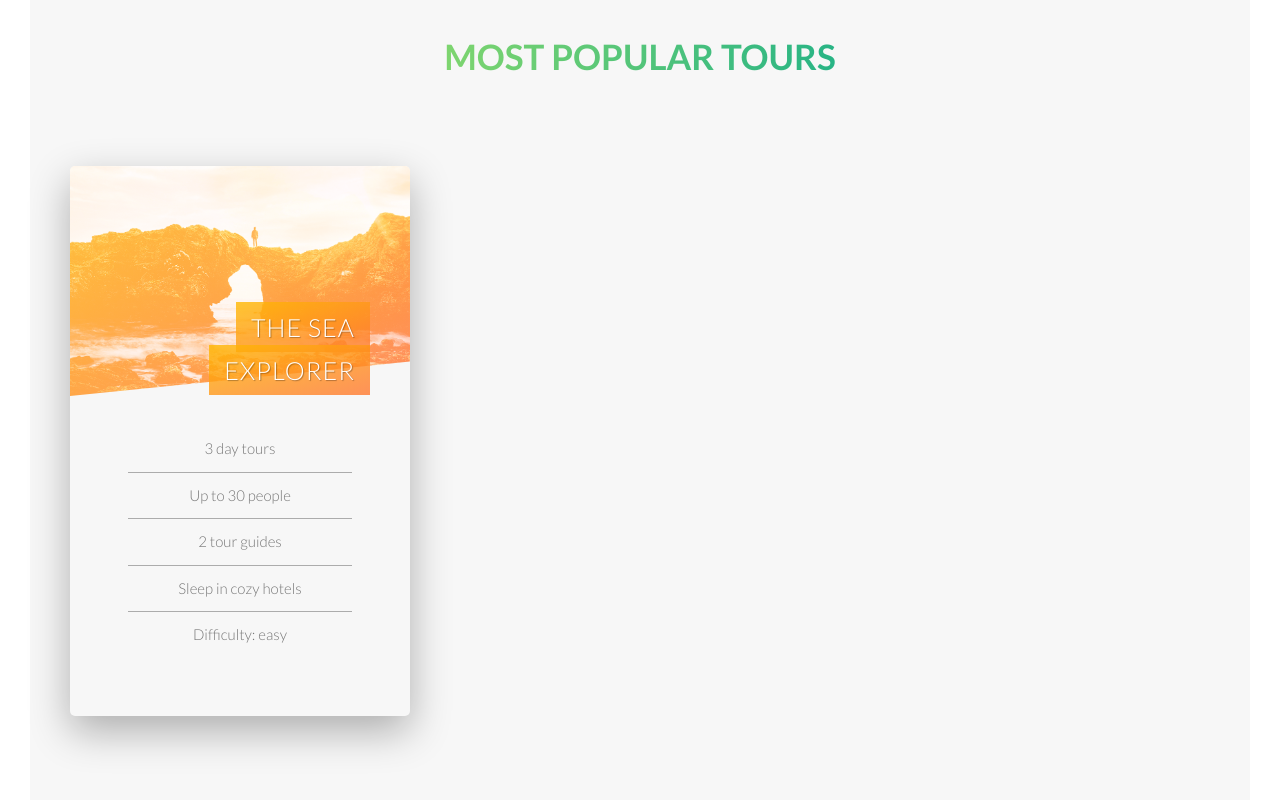
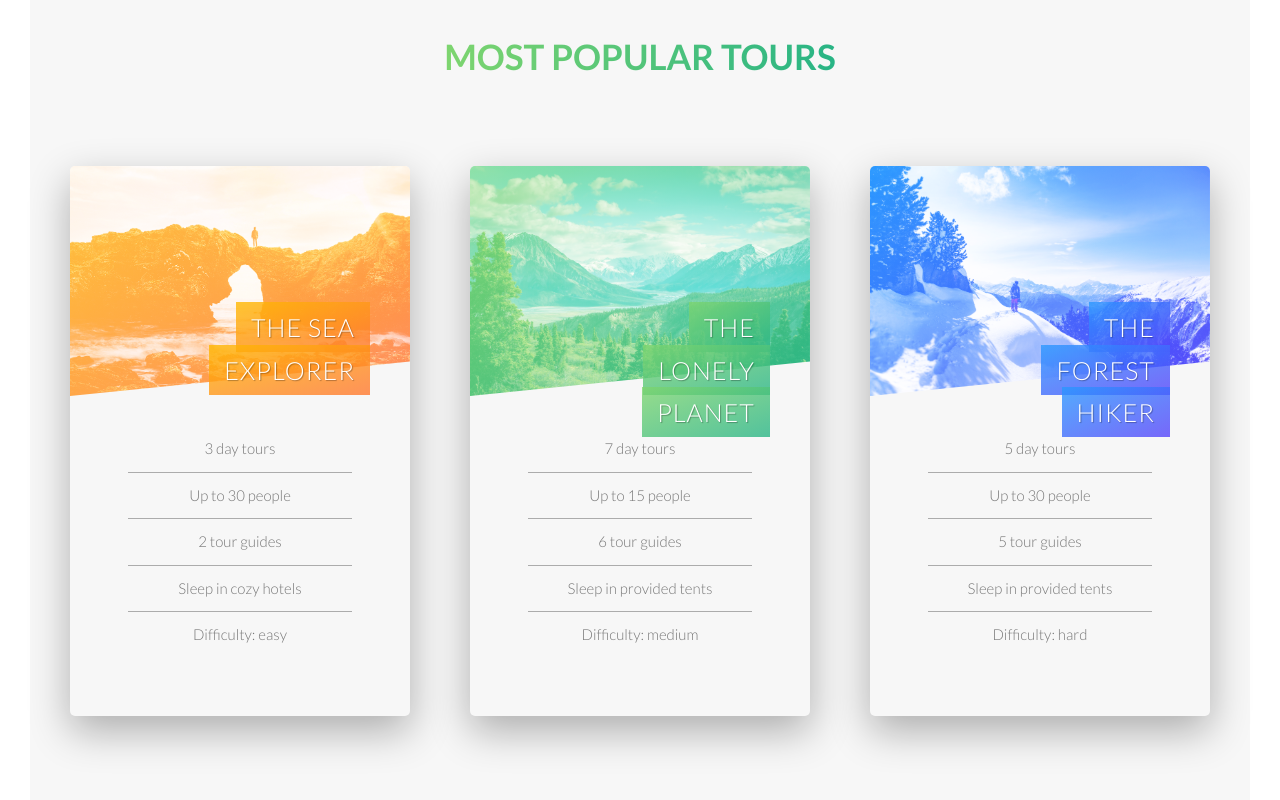
Before and after one commit to MoathDawahreh/advanced-css-nature, a website: page index.html in a window 1280 px wide. Shown: the part 2454-3254 px from the top of the page. Drawn offline with Linux system fonts and the light colour scheme.

Commit message:
complete-cards

```diff
--- a/index.html
+++ b/index.html
@@ -42,8 +42,8 @@
 						<p class="paragraph">
 							Lorem ipsum dolor sit amet consectetur adipisicing elit. Sunt vel,
 							doloremque quaerat sapiente incidunt sequi repellat? Vel dicta
-							repellendus labore! Ratione placeat laboriosam quaeque
-							possimus exercitationem ab, velit delectus.
+							repellendus labore! Ratione placeat laboriosam quaeque possimus
+							exercitationem ab, velit delectus.
 						</p>
 
 						<h3 class="heading-tertiary u-margin-bottom-small">
@@ -52,8 +52,7 @@
 						<p class="paragraph">
 							Lorem ipsum dolor sit amet consectetur, adipisicing elit. A optio,
 							sed expedita hic adipisci nemo sequi non velit rem consequatur
-							corrupti? eius vero aperiam deleniti amet, in esse
-							consequuntur.
+							corrupti? eius vero aperiam deleniti amet, in esse consequuntur.
 						</p>
 						<a href="#" class="btn-text">Learn More &rarr;</a>
 					</div>
@@ -164,13 +163,76 @@
 								</div>
 							</div>
 							<div class="card__side card__side--back card__side--back-1">
-								itia repellendus magnam quidem ipsa molestiae quod eius
-								providentque harum.
+								<div class="card_cta">
+									<div class="card__price-box">
+										<p class="card__price-only">Only</p>
+										<p class="card__price-value">$297</p>
+									</div>
+									<a href="#popup" class="btn btn--white">Book now!</a>
+								</div>
 							</div>
 						</div>
 					</div>
-					<div class="col-1-of-3"><div class="card"></div></div>
-					<div class="col-1-of-3"><div class="card"></div></div>
+					<div class="col-1-of-3">
+						<div class="card">
+							<div class="card__side card__side--front">
+								<div class="card__picture card__picture--2">&nbsp;</div>
+								<h4 class="card__heading">
+									<span class="card__heading-span card__heading-span--2"
+										>The Lonely Planet</span
+									>
+								</h4>
+								<div class="card__details">
+									<ul>
+										<li>7 day tours</li>
+										<li>Up to 15 people</li>
+										<li>6 tour guides</li>
+										<li>Sleep in provided tents</li>
+										<li>Difficulty: medium</li>
+									</ul>
+								</div>
+							</div>
+							<div class="card__side card__side--back card__side--back-2">
+								<div class="card_cta">
+									<div class="card__price-box">
+										<p class="card__price-only">Only</p>
+										<p class="card__price-value">$497</p>
+									</div>
+									<a href="#popup" class="btn btn--white">Book now!</a>
+								</div>
+							</div>
+						</div>
+					</div>
+					<div class="col-1-of-3"><div class="card">
+							<div class="card__side card__side--front">
+								<div class="card__picture card__picture--3">&nbsp;</div>
+								<h4 class="card__heading">
+									<span class="card__heading-span card__heading-span--3"
+										>The Forest Hiker</span
+									>
+								</h4>
+								<div class="card__details">
+									<ul>
+										<li>5 day tours</li>
+										<li>Up to 30 people</li>
+										<li>5 tour guides</li>
+										<li>Sleep in provided tents</li>
+										<li>Difficulty: hard</li>
+									</ul>
+								</div>
+							</div>
+							<div class="card__side card__side--back card__side--back-3">
+								<div class="card_cta">
+									<div class="card__price-box">
+										<p class="card__price-only">Only</p>
+										<p class="card__price-value">$897</p>
+									</div>
+									<a href="#popup" class="btn btn--white">Book now!</a>
+								</div>
+							</div>
+						</div
+
+					</div></div>
 				</div>
 			</section>
 		</main>
--- a/saas/components/_card.scss
+++ b/saas/components/_card.scss
@@ -32,7 +32,22 @@
 					$color-secondary-dark
 				);
 			}
+			&-2 {
+				background-image: linear-gradient(
+					to right bottom,
+					$color-primary-light,
+					$color-primary-dark
+				);
+			}
+			&-3 {
+				background-image: linear-gradient(
+					to right bottom,
+					$color-tertiary-light,
+					$color-tertiary-dark
+				);
+			}
 		}
+
 	}
 	&:hover &__side--front {
 		transform: rotateY(-180deg);
@@ -63,11 +78,19 @@
 				url(../img/nat-5.jpg);
 		}
 		&--2 {
-			background-image: url(../img/nat-6.jpg);
-		}
+			background-image: linear-gradient(
+				to right bottom,
+				$color-primary-light,
+				$color-primary-dark
+			),
+			url(../img/nat-6.jpg);		}
 		&--3 {
-			background-image: url(../img/nat-7.jpg);
-		}
+			background-image: linear-gradient(
+				to right bottom,
+				$color-tertiary-light,
+				$color-tertiary-dark
+			),
+			url(../img/nat-7.jpg);		}
 	}
 
 	&__heading {
@@ -97,6 +120,20 @@
 				rgba($color-secondary-dark, 0.8)
 			);
 		}
+		&--2 {
+			background-image: linear-gradient(
+				to right bottom,
+				rgba($color-primary-light, 0.8),
+				rgba($color-primary-dark, 0.8)
+			);
+		}
+		&--3 {
+			background-image: linear-gradient(
+				to right bottom,
+				rgba($color-tertiary-light, 0.8),
+				rgba($color-tertiary-dark, 0.8)
+			);
+		}
 	}
 
 	&__details {
@@ -123,4 +160,34 @@
 			}
 		}
 	}
+&_cta{
+	position: absolute;
+	left: 50%;
+	top: 50%;
+	transform: translate(-50%, -50%);
+	width: 90%;
+	text-align: center;
+
 }
+&__price-box{
+	text-align:center ;
+	color:$color-white;
+	margin-bottom: 8rem;
+
+}
+&__price-only{
+	font-size: 3rem;
+	font-weight: 300;
+	margin-bottom: 1rem;
+	text-transform:  uppercase;
+
+}
+&__price-value{
+	font-size : 6rem;
+	font-weight: 300;
+
+
+}
+
+
+}
```
Also changed, not shown: css/style.css, 1 other file.
